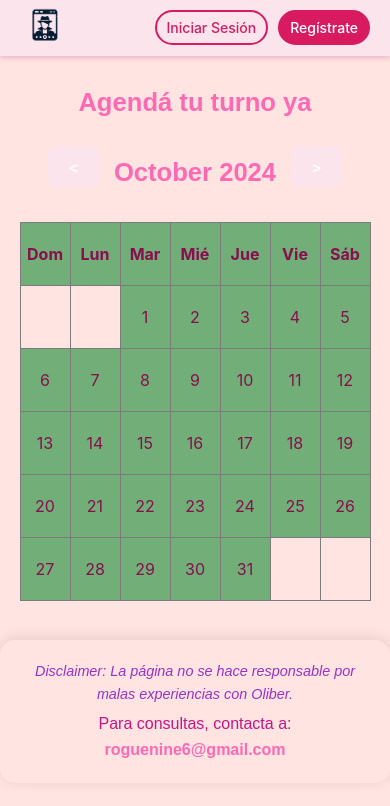
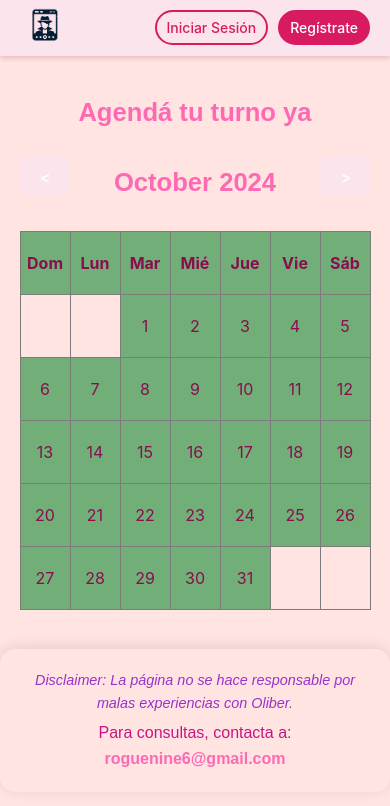
Before and after one commit to LucasSzejnberg/oliber, a React (Vite) app: page /Turnos in a window 390 px wide. Shown: the top 806 px of the page. Built offline with nearby package versions, Linux system fonts and the light colour scheme.

Commit message:
decime que no lo rompi

```diff
--- a/src/subpaginas/components/Calendario.css
+++ b/src/subpaginas/components/Calendario.css
@@ -15,10 +15,11 @@
 .navegacion {
     display: flex;
     align-items: center;
+    justify-content: space-between; /* Distribuye el espacio entre botones y el mes */
+    width: 100%; /* Asegúrate de que ocupe todo el ancho disponible */
     margin-bottom: 20px; /* Espaciado debajo de la navegación */
     animation: fadeIn 0.5s ease-in; /* Animación de entrada suave */
 }
-
 .tabla-calendario {
     border-collapse: collapse; /* Colapsa los bordes de la tabla */
     width: 100%; /* Ancho completo */
@@ -36,7 +37,9 @@
 }
 
 .botonescalendario {
-    margin: 15px;
+    width: 50px; /* Ancho fijo para los botones */
+    height: 40px; /* Altura fija para los botones */
+    margin: 0; /* Elimina el margen para que no afecte la distribución */
     transition: transform 0.2s, background-color 0.3s; /* Transiciones para botones */
 }
 
@@ -54,7 +57,7 @@
     }
 
     .calendario {
-        margin-top: 0%; /* Ajusta el margen superior según sea necesario */
+        margin-top: 5%; /* Ajusta el margen superior según sea necesario */
     }
 }
 
```
